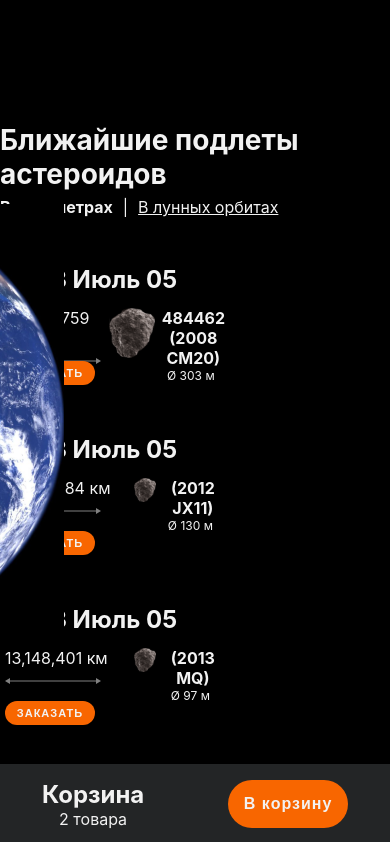
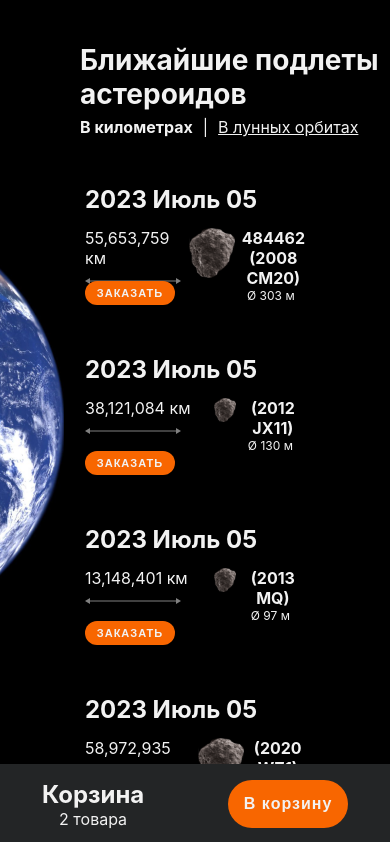
Before and after one commit to LavrCheck/space, a React (Create React App) app: page /Basket in a window 390 px wide. Shown: the top 842 px of the page. Built offline with nearby package versions, Linux system fonts and the light colour scheme.

Commit message:
+ lunar words and markup fix

```diff
--- a/package.json
+++ b/package.json
@@ -14,6 +14,7 @@
     "node-sass": "^7.0.3",
     "react": "^18.2.0",
     "react-dom": "^18.2.0",
+    "react-router-dom": "^6.15.0",
     "react-scripts": "5.0.1",
     "sass": "^1.66.1",
     "typescript": "^4.9.5",
--- a/src/App.sass
+++ b/src/App.sass
@@ -16,9 +16,16 @@
     align-items: center
 
     .content
+        width: 100%
         display: flex
         flex-direction: column
         justify-content: left
+        align-items: center
+
+        @media ( max-width: 850px)
+            justify-content: center
+            align-items: flex-end
+            padding-right: 10px
 
     .planet
         position: fixed
--- a/src/App.tsx
+++ b/src/App.tsx
@@ -6,22 +6,22 @@ import './App.sass'
 import { getList } from './api';
 import { ListUnit } from './components/ListUnit';
 import { AsteroidsList } from './components/AsteroidsList';
-import { Basket } from './components/Basket';
+import { Basket } from './components/basket/Basket';
 import planet from './Images/planet.png'
 import { DiameterSelection } from './components/DiameterSelection';
 
-function App() {
+export function App() {
 
   let [isDistance, setIsDistance] = useState(true)
 
   return (
     <div className="App">
       <img src={planet} alt='Planet' className='planet' />
+      <Basket />
       <div className='content'>
         <DiameterSelection isDistance={isDistance}
           Change={(v: boolean) => setIsDistance(v)} />
         <AsteroidsList isDistance={isDistance}/>
-        <Basket />
       </div>
     </div>
   );
--- a/src/components/AsteroidList.sass
+++ b/src/components/AsteroidList.sass
@@ -1,3 +1,7 @@
 .AsteroidsList
     display: flex
     flex-direction: column
+    width: 300px
+
+    @media (max-width: 300px)
+        align-items: center
--- a/src/components/AsteroidsList.tsx
+++ b/src/components/AsteroidsList.tsx
@@ -10,12 +10,28 @@ const convertList = (data: any): any[] => {
         name: x.name,
         diameter: Math.floor(x.estimated_diameter.meters.estimated_diameter_max),
         isDangerous: x.is_potentially_hazardous_asteroid,
-        lunar: x.close_approach_data[0].miss_distance.lunar.split('.')[0],
+        lunar:convertLunar( Number(x.close_approach_data[0].miss_distance.lunar.split('.')[0])),
         kilometers: Number(x.close_approach_data[0].miss_distance.kilometers.split('.')[0]).toLocaleString() + ' км',
         maxApproachDate: convertDate(x.close_approach_data[0].close_approach_date_full.split(' ')[0])
       }
     })
   }
+  const convertLunar = (number: number) => {
+    const lastDigit = number % 10;
+    const lastTwoDigits = number % 100;
+
+    if (
+      (lastTwoDigits >= 11 && lastTwoDigits <= 19) ||
+      lastDigit === 0 ||
+      (lastDigit >= 5 && lastDigit <= 9)
+    ) {
+      return `${number} лунных орбит`;
+    } else if (lastDigit === 1) {
+      return `${number} лунная орбита`;
+    } else {
+      return `${number} лунные орбиты`;
+    }
+  };
 
   const convertDate = (date: string) => {
     return date.replace('-Jan-', ' Янв ')
--- a/src/components/DiameterSelection.sass
+++ b/src/components/DiameterSelection.sass
@@ -1,12 +1,14 @@
 .DiameterSelection
     width: 100%
-    max-width: 400px
+    max-width: 300px
     height: 100px
-    // border: 1px solid #F2F2F2
     margin: 120px 0 20px 0
     display: flex
     flex-direction: column
     justify-content: space-around
+
+    @media (max-width: 850px)
+        margin-top: 40px
 
     h1
         font-size: 28px
--- a/src/components/DiameterSelection.tsx
+++ b/src/components/DiameterSelection.tsx
@@ -6,7 +6,7 @@ export function DiameterSelection({
     Change,
     }:{
     isDistance : boolean
-    Change: any
+    Change: (value: boolean) => void
     }){
 
     const selectedStyle = {fontWeight: '700', textDecoration: 'unset'}
--- a/src/components/Basket.tsx
+++ b/src/components/basket/Basket.tsx
@@ -1,5 +1,5 @@
 import './Basket.sass'
-import { Button } from './ui/Button'
+import { Button } from '../ui/Button'
 
 export function Basket () {
     return <>
--- /dev/null
+++ b/src/components/basket/BasketContents.sass
@@ -0,0 +1,4 @@
+.BasketContents
+    width: 100vw
+    height: 100vh
+    background-color: yellow
```
Also changed, not shown: src/Navigate.tsx (added, +12 -0 lines), src/components/basket/BasketContents.tsx (added, +9 -0 lines), src/components/basket/Basket.sass (renamed from src/components/Basket.sass), 1 other file (tests, documents, lock files or other folders).
